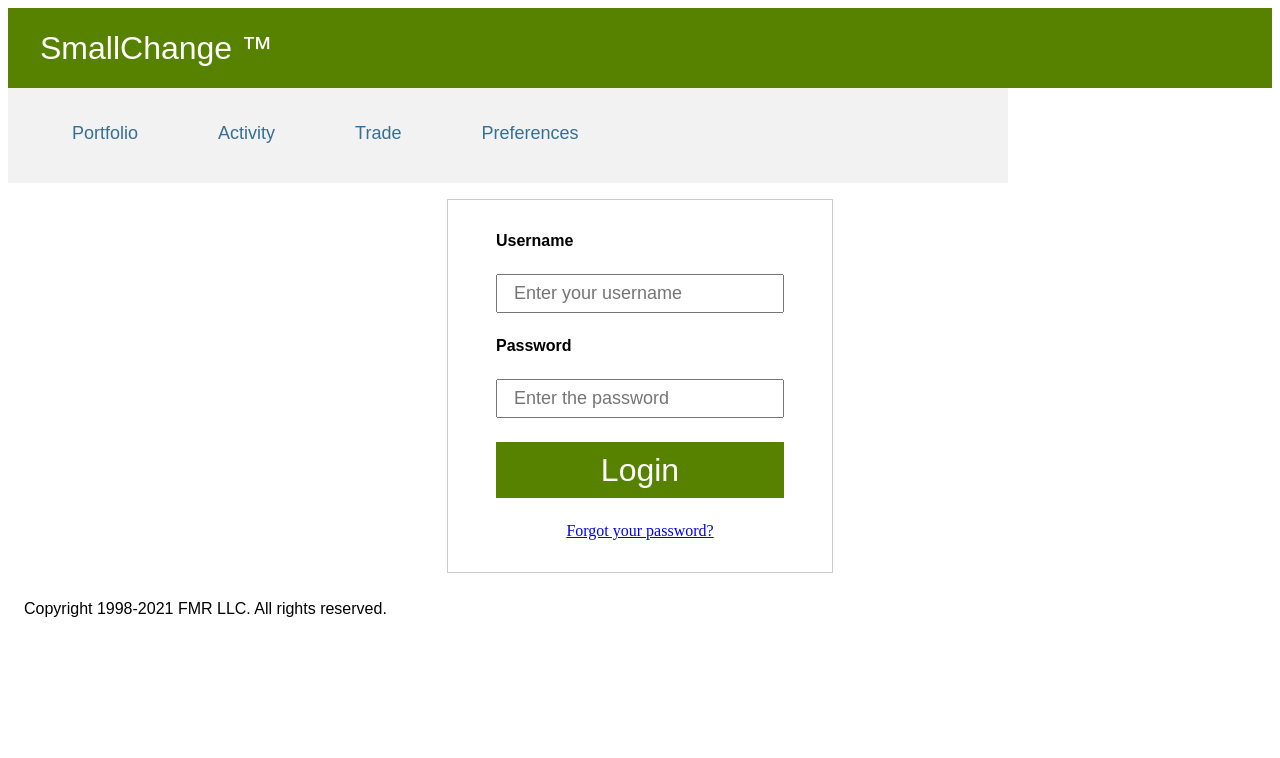
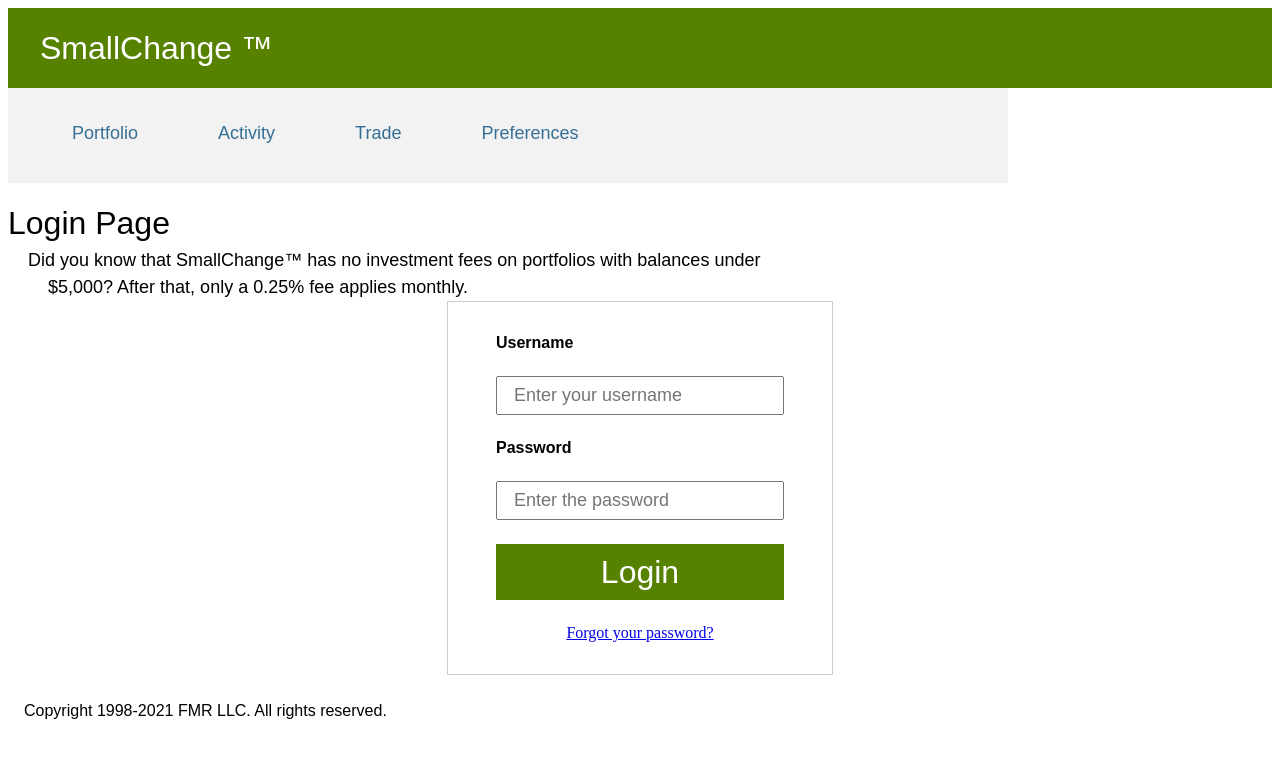
Before and after one commit to Suicide5quad/SmallChange, an Angular app in the folder SmallChange/: page / in a window 1280 px wide. Shown: the top 758 px of the page. Built offline with nearby package versions, Linux system fonts and the light colour scheme.

Commit message:
added header and para

```diff
--- a/SmallChange/src/app/login-form/login-form.component.css
+++ b/SmallChange/src/app/login-form/login-form.component.css
@@ -67,3 +67,21 @@ div#id {
   color: #024a7a;
   font-family: "Fidelity Sans", "Arial", "sans-serif";
 }
+#login {
+  box-sizing: content-box;
+  font-family: "Fidelity Sans", "Arial", "sans-serif";
+  margin: 0;
+  padding: 0;
+  line-height: 1.5em;
+  color: #000;
+  font-size: 32px;
+}
+pre {
+  box-sizing: content-box;
+  font-family: "Fidelity Sans", "Arial", "sans-serif";
+  margin: 0;
+  padding: 0;
+  line-height: 1.5em;
+  color: #000;
+  font-size: 18px;
+}
--- a/SmallChange/src/app/login-form/login-form.component.html
+++ b/SmallChange/src/app/login-form/login-form.component.html
@@ -1,5 +1,12 @@
+<div id="login">Login Page</div>
+<pre>
+    Did you know that SmallChange&trade; has no investment fees on portfolios with balances under
+        $5,000? After that, only a 0.25% fee applies monthly.</pre
+>
 <form action="GET" class="form">
-  <div class="form-group"><label for="username" class="label">Username</label></div>
+  <div class="form-group">
+    <label for="username" class="label">Username</label>
+  </div>
   <div class="form-group">
     <input
       type="text"
@@ -14,7 +21,9 @@
       hyphens.
     </p>
   </div>
-  <div class="form-group"><label for="password" class="label">Password</label></div>
+  <div class="form-group">
+    <label for="password" class="label">Password</label>
+  </div>
   <div class="form-group">
     <input
       type="password"
```
